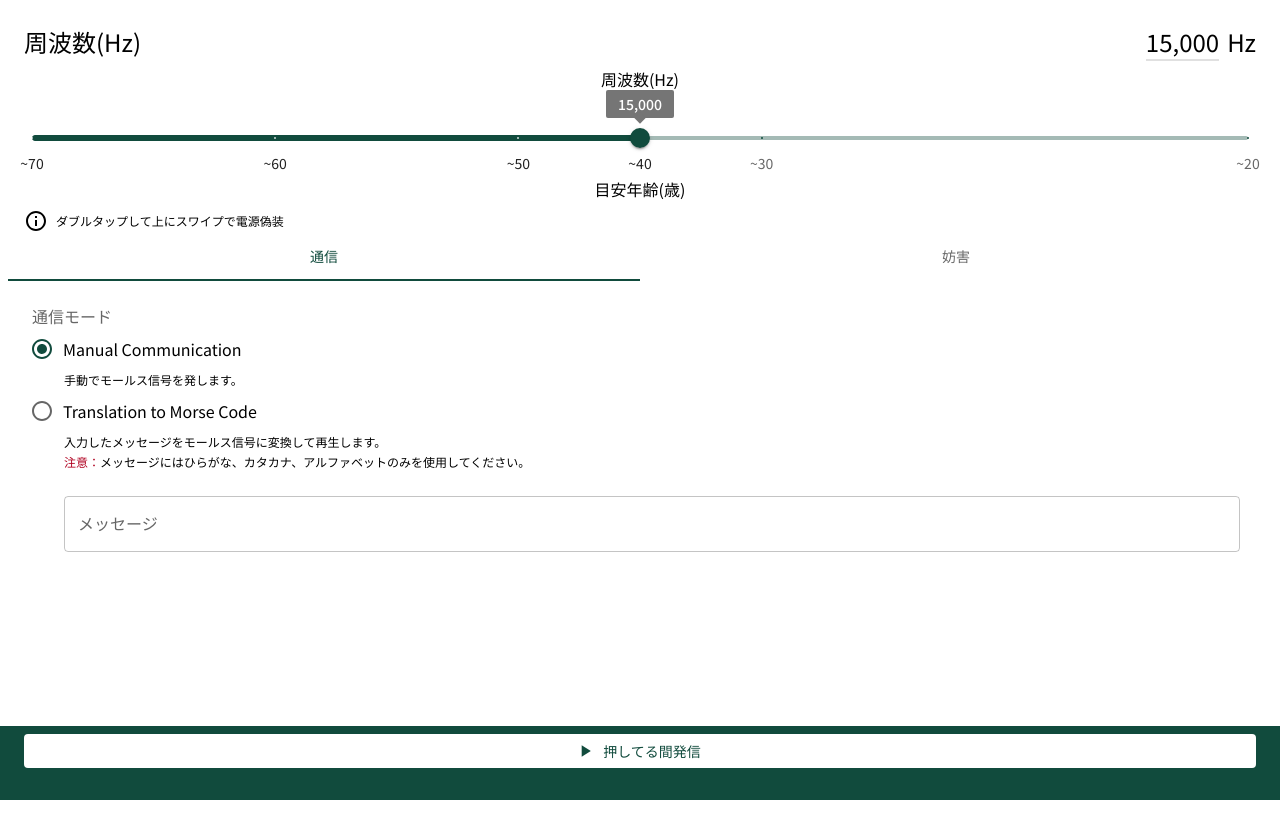
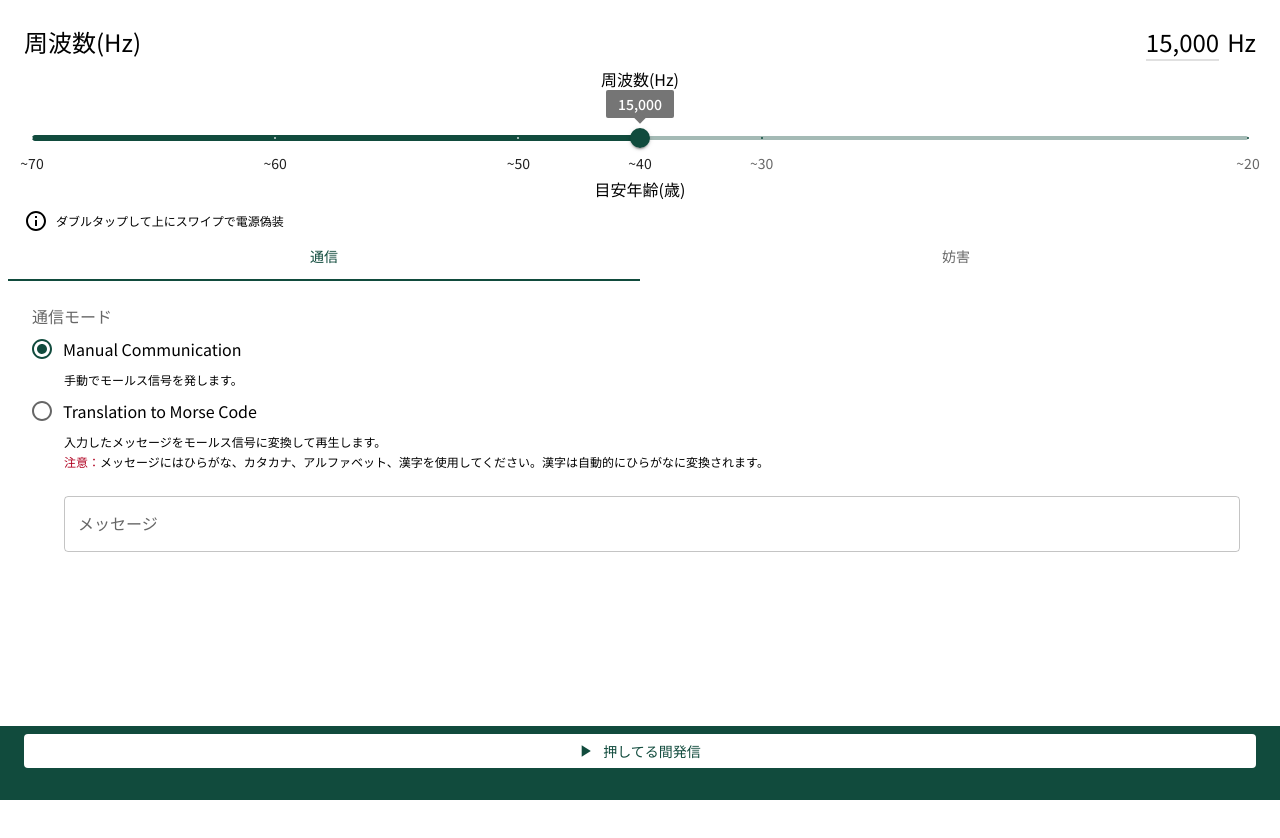
Before and after one commit to nagohachi/tsukutte-asobu2023, a React (Vite) app: page / in a window 1280 px wide. Shown: the top 838 px of the page. Built offline with nearby package versions, Linux system fonts and the light colour scheme; no server answers.

Commit message:
漢字→かな変換ができたので、メッセージ送信の注意書きを修正

```diff
--- a/src/MenuTabs.tsx
+++ b/src/MenuTabs.tsx
@@ -43,7 +43,7 @@ const NormalMode = ({
   subMode,
   onClick,
   text,
-  onChangeTextField
+  onChangeTextField,
 }: ModeProps) => {
   return (
     <>
@@ -75,7 +75,7 @@ const NormalMode = ({
             入力したメッセージをモールス信号に変換して再生します。
             <br />
             <span style={{ color: "#B00020" }}>注意：</span>
-            メッセージにはひらがな、カタカナ、アルファベットのみを使用してください。
+            メッセージにはひらがな、カタカナ、アルファベット、漢字を使用してください。漢字は自動的にひらがなに変換されます。
           </Box>
         </RadioGroup>
         <Box pl={4} pr={1}>
```
